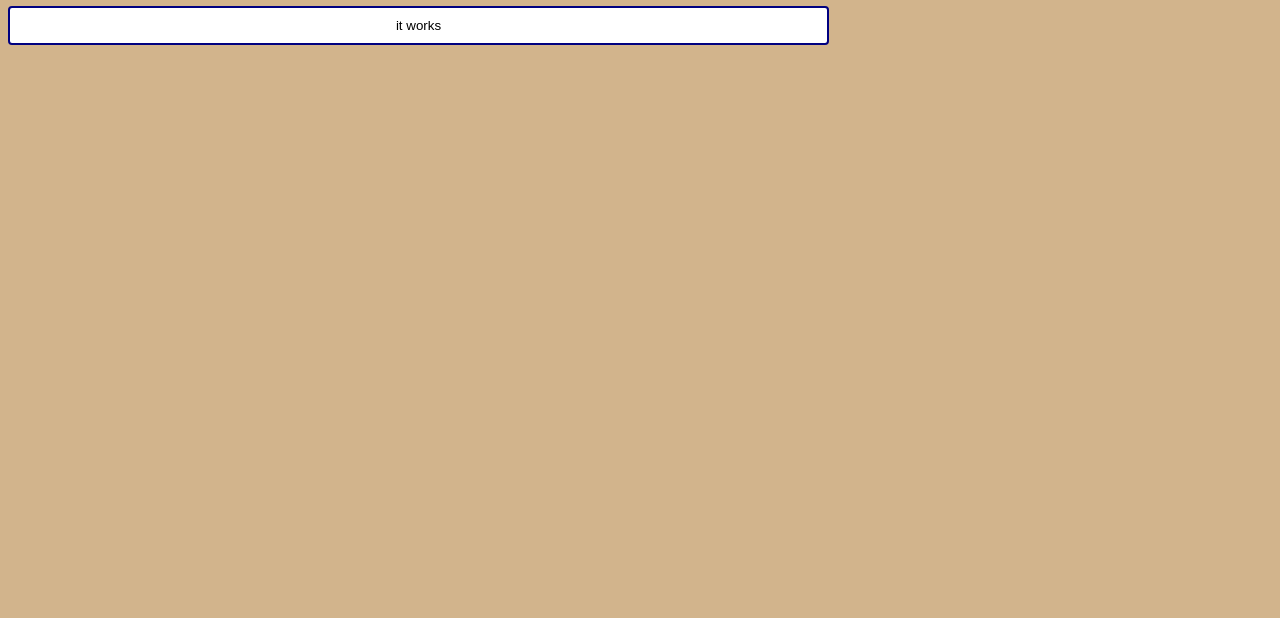
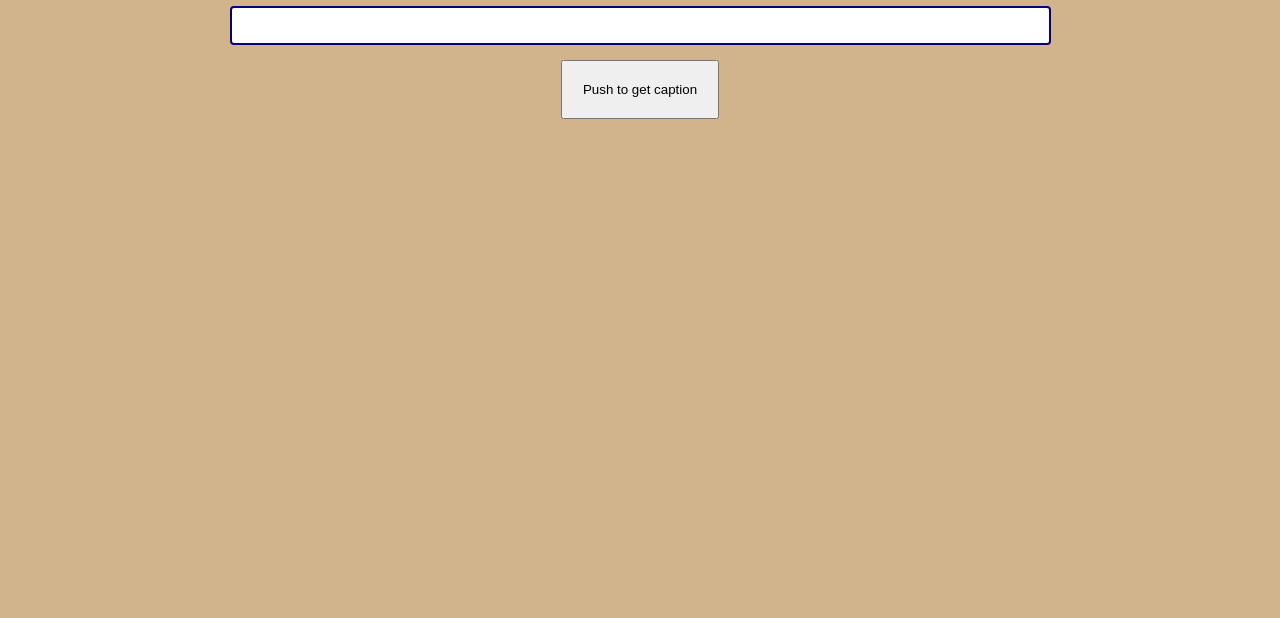
Before and after one commit to hansonhqma/basicbot, a plain HTML site: page index.html in a window 1280 px wide. Shown: the part 182-800 px from the top of the page. Drawn offline with Linux system fonts and the light colour scheme.

Commit message:
trying to read files now

```diff
--- a/index.html
+++ b/index.html
@@ -4,13 +4,17 @@
     <meta charset="UTF-8">
     <title>ThotBot.io</title>
     <link rel="stylesheet" href="style.css">
+    <link rel="script" href="getCap.js">
 </head>
 <body>
     <div class="header">
         <h1>Get your thotty comment here!</h1>
     </div>
     <div class="output">
-        <input type="text" name="caption" value="it works" readonly="readonly">
+        <input id="box" type="text" name="caption" value="" readonly="readonly">
+    </div>
+    <div class="push">
+        <input id="butt" type="button" name="button" value="Push to get caption" onclick="loadFile()">
     </div>
 </body>
 </html>
--- a/style.css
+++ b/style.css
@@ -7,11 +7,19 @@ div.header{
     font-family: "Comic Sans MS";
 }
 div.output{
-    margin: 0 auto;
+    text-align: center;
 }
-input[type=text]{
+#box{
     padding: 10px 320px;
     border: 2px solid navy;
     border-radius: 4px;
     text-align: center;
 }
+div.push{
+    text-align: center;
+    padding-top: 15px;
+}
+#butt{
+    text-align: center;
+    padding: 20px;
+}
```
Also changed, not shown: getCap.js (added, +11 -0 lines), test.txt (added).
